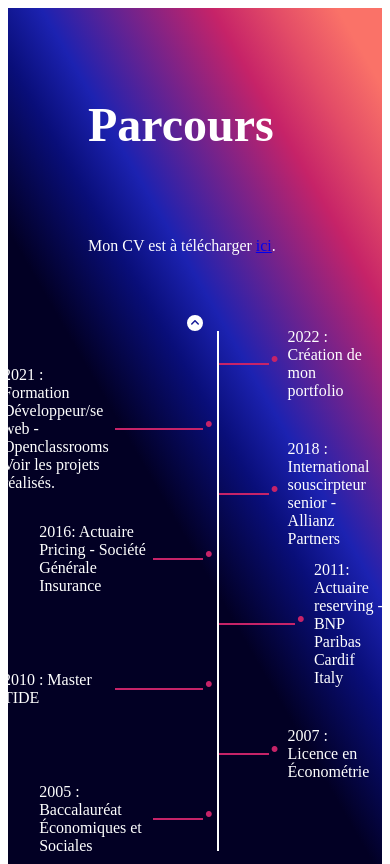
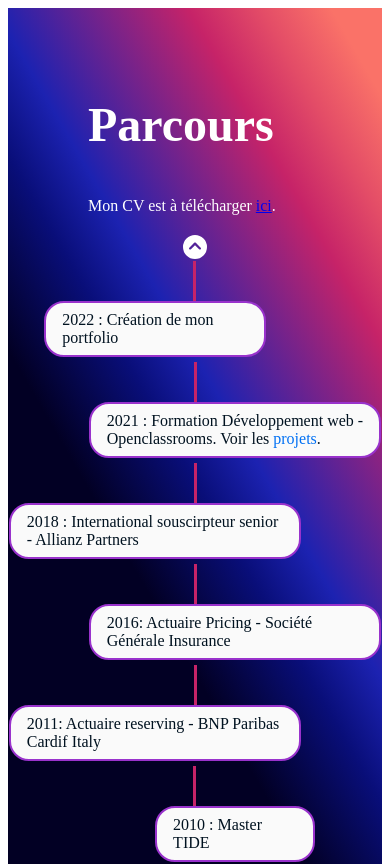
Before and after one commit to Hatina1/Portfolio, a Next.js app: page /career in a window 390 px wide. Shown: the top 864 px of the page. Built offline with nearby package versions, Linux system fonts and the light colour scheme.

Commit message:
Update for responsiveness

```diff
--- a/components/Navbar.js
+++ b/components/Navbar.js
@@ -8,8 +8,8 @@ const Navbar = () => {
 	const router = useRouter();
 
 	return (
-		<div className={styles.navbar}>
-			<div className={styles.name}>Hata COULIBALY </div>
+		<div className={`${styles.navbar}`}>
+			<div className={`${styles.name}`}>Hata COULIBALY </div>
 			<div className={styles.links}>
 				<a href="/">
 					<FontAwesomeIcon icon={faHome} className={styles.icon} />
--- a/pages/career.js
+++ b/pages/career.js
@@ -1,5 +1,5 @@
 import Head from "next/head";
-import Image from "next/image";
+import Link from "next/link";
 import styles from "../styles/Career.module.css";
 import { FontAwesomeIcon } from "@fortawesome/react-fontawesome";
 import { faCircleChevronUp } from "@fortawesome/free-solid-svg-icons";
@@ -35,96 +35,82 @@ export default function Career() {
 				<section className={styles.main_container}>
 					<figure className={styles.card}>
 						<div className={styles.card_lines}></div>
-						<figcaption className={styles.card_text}></figcaption>
-					</figure>
-					<figure className={styles.card}>
-						<div className={styles.card_lines_short}></div>
-						<span className={styles.card_span_right}>·</span>
-						<figcaption className={styles.card_text}>
+
+						<figcaption
+							className={`${styles.card_text} ${styles.card_text_left}`}
+						>
 							2022 : Création de mon portfolio
 						</figcaption>
 					</figure>
 					<figure className={styles.card}>
-						<figcaption className={styles.card_text}>
-							2021 : Formation Développeur/se web - Openclassrooms Voir les
-							projets réalisés.
+						<div className={styles.card_lines}></div>
+
+						<figcaption
+							className={`${styles.card_text} ${styles.card_text_right}`}
+						>
+							2021 : Formation Développement web - Openclassrooms. Voir les{" "}
+							<Link href="/projets" className={styles.links}>
+								projets
+							</Link>
+							.
 						</figcaption>
-						<div className={styles.card_lines_long}></div>
-						<span className={styles.card_span_left}>·</span>
 					</figure>
 					<figure className={styles.card}>
 						<div className={styles.card_lines}></div>
-						<figcaption className={styles.card_text}></figcaption>
-					</figure>
 
-					<figure className={styles.card}>
-						<div className={styles.card_lines}></div>
-						<figcaption className={styles.card_text}></figcaption>
-					</figure>
-					<figure className={styles.card}>
-						<div className={styles.card_lines_short}></div>
-						<span className={styles.card_span_right}>·</span>
-						<figcaption className={styles.card_text}>
+						<figcaption
+							className={`${styles.card_text} ${styles.card_text_left}`}
+						>
 							2018 : International souscirpteur senior - Allianz Partners
 						</figcaption>
 					</figure>
 
 					<figure className={styles.card}>
-						<figcaption className={styles.card_text}>
+						<div className={styles.card_lines}></div>
+
+						<figcaption
+							className={`${styles.card_text} ${styles.card_text_right}`}
+						>
 							2016: Actuaire Pricing - Société Générale Insurance
 						</figcaption>
-						<div className={styles.card_lines_short}></div>
-						<span className={styles.card_span_left}>·</span>
-					</figure>
-					<figure className={styles.card}>
-						<div className={styles.card_lines}></div>
-						<figcaption className={styles.card_text}></figcaption>
 					</figure>
 
 					<figure className={styles.card}>
 						<div className={styles.card_lines}></div>
-						<figcaption className={styles.card_text}></figcaption>
-					</figure>
-					<figure className={styles.card}>
-						<div className={styles.card_lines_long}></div>
-						<span className={styles.card_span_right}>·</span>
-						<figcaption className={styles.card_text}>
+
+						<figcaption
+							className={`${styles.card_text} ${styles.card_text_left}`}
+						>
 							2011: Actuaire reserving - BNP Paribas Cardif Italy
 						</figcaption>
 					</figure>
 					<figure className={styles.card}>
-						<figcaption className={styles.card_text}>
+						<div className={styles.card_lines}></div>
+
+						<figcaption
+							className={`${styles.card_text} ${styles.card_text_right}`}
+						>
 							2010 : Master TIDE
 						</figcaption>
-						<div className={styles.card_lines_long}></div>
-						<span className={styles.card_span_left}>·</span>
-					</figure>
-					<figure className={styles.card}>
-						<div className={styles.card_lines}></div>
-						<figcaption className={styles.card_text}></figcaption>
 					</figure>
 
 					<figure className={styles.card}>
 						<div className={styles.card_lines}></div>
-						<figcaption className={styles.card_text}></figcaption>
-					</figure>
-					<figure className={styles.card}>
-						<div className={styles.card_lines_short}></div>
-						<span className={styles.card_span_right}>·</span>
-						<figcaption className={styles.card_text}>
+
+						<figcaption
+							className={`${styles.card_text} ${styles.card_text_left}`}
+						>
 							2007 : Licence en Économétrie
 						</figcaption>
 					</figure>
 					<figure className={styles.card}>
-						<figcaption className={styles.card_text}>
-							2005 : Baccalauréat Économiques et Sociales
+						<div className={styles.card_lines}></div>
+
+						<figcaption
+							className={`${styles.card_text} ${styles.card_text_right}`}
+						>
+							2005 : Baccalauréat Sciences Économiques et Sociales
 						</figcaption>
-						<div className={styles.card_lines_short}></div>
-						<span className={styles.card_span_left}>·</span>
-					</figure>
-					<figure className={styles.card}>
-						<div className={styles.card_lines}></div>
-						<figcaption className={styles.card_text}></figcaption>
 					</figure>
 				</section>
 			</main>
--- a/styles/Career.module.css
+++ b/styles/Career.module.css
@@ -22,7 +22,7 @@
 
 .section {
 	width: 80%;
-	margin: 25px 80px 60px 80px;
+	margin: 25px 80px 20px 80px;
 }
 .link {
 	text-decoration: underline;
@@ -52,28 +52,33 @@
 }
 
 .main_container {
-	margin: 0 4rem;
-	display: grid;
+	margin: 0 1rem;
+	display: flex;
+	flex-direction: column;
 	align-items: center;
 	justify-content: center;
-	grid-template-columns: 1fr 1fr;
-	gap: 0;
 }
 
 .icon {
 	display: flex;
 	align-items: center;
 	justify-content: center;
+	font-size: 1.5rem;
+	margin-bottom: -3px;
+	animation: spanmove 0.2s 0.8s backwards;
 }
 
 .card {
 	margin: 0;
 	display: flex;
-	flex-direction: row;
+	flex-direction: column;
 	align-items: center;
 	justify-content: flex-start;
-	height: 65px;
 }
+
+/*
+
+height: 65px;
 
 .card:nth-child(4n + 2),
 .card:nth-child(4n + 4) {
@@ -84,36 +89,70 @@
 .card:nth-child(4n + 1) {
 	justify-content: flex-end;
 	border-right: 1px solid #fff;
+}*/
+
+.card_lines {
+	height: 40px;
+	width: 3px;
+	background-color: rgba(198, 35, 104, 1);
+	margin-top: 5px;
+	animation: spanmove 0.2s 0.8s backwards;
 }
 
-.card_lines_short {
-	height: 2px;
-	width: 50px;
-	background-color: rgba(198, 35, 104, 1);
-}
-
-.card_lines_long {
-	height: 2px;
-	width: 90px;
-	background-color: rgba(198, 35, 104, 1);
-}
-
-.card_span_left:nth-child(4n + 3) {
-	margin-top: -9px;
-	margin-left: -3px;
-	color: rgba(198, 35, 104, 1);
-	font-size: 50px;
-}
-.card_span_right:nth-child(4n + 2) {
-	margin-top: -9px;
-	margin-left: -3px;
-	color: rgba(198, 35, 104, 1);
-	font-size: 50px;
+@keyframes spanmove {
+	from {
+		transform: translate(-9999px);
+	}
+	to {
+		transform: translate(0px);
+	}
 }
 
 .card_text {
 	padding: 0 0.3rem;
 	color: #001220;
-	color: #fff;
-	width: 50%;
+	width: min(350px, 75%);
+	padding: 0.5rem 1rem;
+	border: 2px solid darkorchid;
+	border-radius: 20px;
+	background-color: #fafafa;
 }
+.card_text_left {
+	transform: translate(-40px);
+	animation: text_l 1s backwards;
+}
+
+@keyframes text_l {
+	from {
+		transform: translate(-9999px);
+	}
+	to {
+		transform: translate(0px);
+	}
+}
+
+.card_text_right {
+	transform: translate(40px);
+	animation: text_r 1s backwards;
+}
+
+@keyframes text_r {
+	from {
+		transform: translate(9999px);
+	}
+	to {
+		transform: translate(0px);
+	}
+}
+
+.card_text a {
+	color: #0070f3;
+	text-decoration: none;
+}
+
+@media screen and (max-width: 375px) {
+	.section {
+		width: 75%;
+		margin: 0px 0 50px 40px;
+	}
+}
```
Also changed, not shown: pages/index.js (+2 -8 lines), styles/Contact.module.css (+17 -0 lines), styles/Home.module.css (+9 -0 lines), styles/Navbar.module.css (+14 -0 lines), styles/Projects.module.css (+7 -0 lines).
